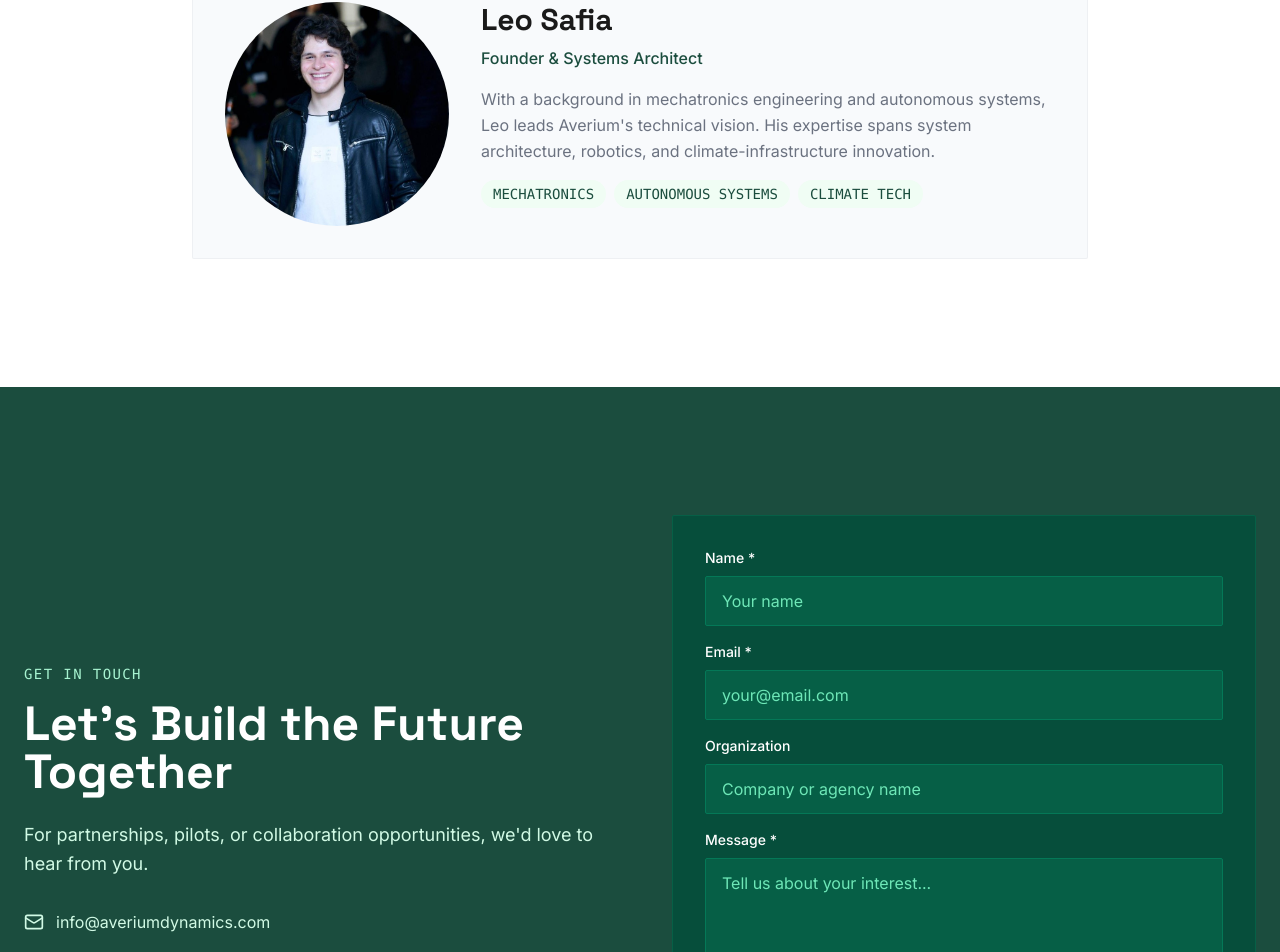
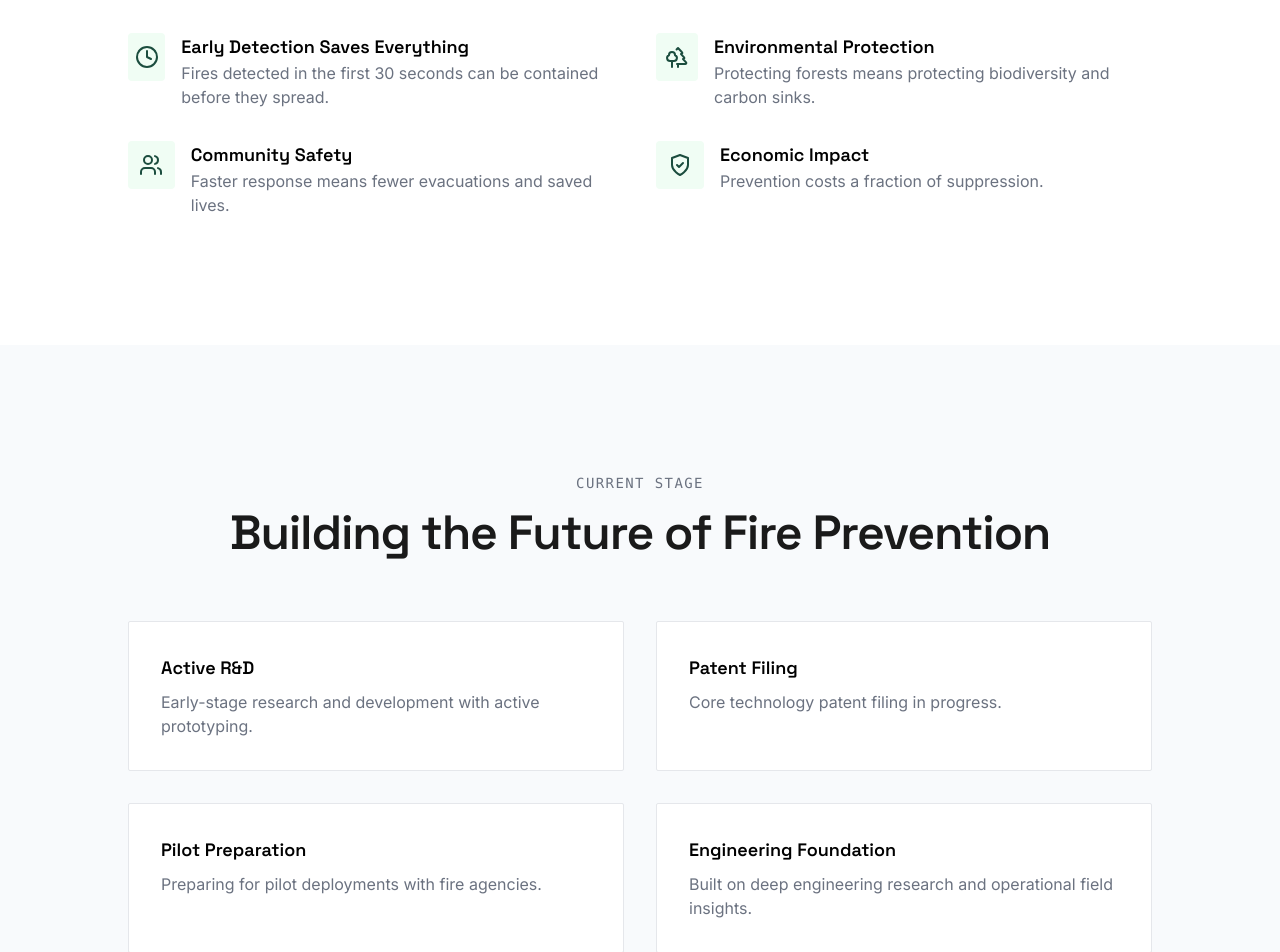
Before and after one commit to Averium-design/averium-dynamics, a React (Create React App) app: page / in a window 1280 px wide. Shown: the part 3252-4204 px from the top of the page. Built offline with nearby package versions, Linux system fonts and the light colour scheme; the HTML template or start-up script is replaced by a standard one.

Commit message:
Update App.js

```diff
--- a/src/App.js
+++ b/src/App.js
@@ -153,6 +153,114 @@ function App() {
           </div>
         </div>
       </section>
+      <section className="py-20 md:py-32 bg-white">
+  <div className="container mx-auto px-6">
+    <div className="text-center mb-16">
+      <p className="text-sm font-mono uppercase tracking-widest text-foreground-muted mb-4">
+        WHY IT MATTERS
+      </p>
+      <h2 className="text-4xl md:text-5xl font-semibold tracking-tight text-foreground">
+        Early Detection Changes Everything
+      </h2>
+    </div>
+
+    <div className="grid md:grid-cols-2 gap-8 max-w-5xl mx-auto">
+
+      <div className="flex gap-4">
+        <div className="w-12 h-12 bg-secondary rounded flex items-center justify-center">
+          <Clock className="w-6 h-6 text-primary" />
+        </div>
+        <div>
+          <h3 className="font-semibold text-lg">Early Detection Saves Everything</h3>
+          <p className="text-foreground-muted">
+            Fires detected in the first 30 seconds can be contained before they spread.
+          </p>
+        </div>
+      </div>
+
+      <div className="flex gap-4">
+        <div className="w-12 h-12 bg-secondary rounded flex items-center justify-center">
+          <Trees className="w-6 h-6 text-primary" />
+        </div>
+        <div>
+          <h3 className="font-semibold text-lg">Environmental Protection</h3>
+          <p className="text-foreground-muted">
+            Protecting forests means protecting biodiversity and carbon sinks.
+          </p>
+        </div>
+      </div>
+
+      <div className="flex gap-4">
+        <div className="w-12 h-12 bg-secondary rounded flex items-center justify-center">
+          <Users className="w-6 h-6 text-primary" />
+        </div>
+        <div>
+          <h3 className="font-semibold text-lg">Community Safety</h3>
+          <p className="text-foreground-muted">
+            Faster response means fewer evacuations and saved lives.
+          </p>
+        </div>
+      </div>
+
+      <div className="flex gap-4">
+        <div className="w-12 h-12 bg-secondary rounded flex items-center justify-center">
+          <ShieldCheck className="w-6 h-6 text-primary" />
+        </div>
+        <div>
+          <h3 className="font-semibold text-lg">Economic Impact</h3>
+          <p className="text-foreground-muted">
+            Prevention costs a fraction of suppression.
+          </p>
+        </div>
+      </div>
+
+    </div>
+  </div>
+</section>
+<section className="py-20 md:py-32 bg-slate-50">
+  <div className="container mx-auto px-6">
+    <div className="text-center mb-16">
+      <p className="text-sm font-mono uppercase tracking-widest text-foreground-muted mb-4">
+        CURRENT STAGE
+      </p>
+      <h2 className="text-4xl md:text-5xl font-semibold tracking-tight text-foreground">
+        Building the Future of Fire Prevention
+      </h2>
+    </div>
+
+    <div className="grid md:grid-cols-2 gap-8 max-w-5xl mx-auto">
+
+      <div className="border border-border p-8 bg-white rounded-sm">
+        <h3 className="font-semibold text-lg mb-2">Active R&D</h3>
+        <p className="text-foreground-muted">
+          Early-stage research and development with active prototyping.
+        </p>
+      </div>
+
+      <div className="border border-border p-8 bg-white rounded-sm">
+        <h3 className="font-semibold text-lg mb-2">Patent Filing</h3>
+        <p className="text-foreground-muted">
+          Core technology patent filing in progress.
+        </p>
+      </div>
+
+      <div className="border border-border p-8 bg-white rounded-sm">
+        <h3 className="font-semibold text-lg mb-2">Pilot Preparation</h3>
+        <p className="text-foreground-muted">
+          Preparing for pilot deployments with fire agencies.
+        </p>
+      </div>
+
+      <div className="border border-border p-8 bg-white rounded-sm">
+        <h3 className="font-semibold text-lg mb-2">Engineering Foundation</h3>
+        <p className="text-foreground-muted">
+          Built on deep engineering research and operational field insights.
+        </p>
+      </div>
+
+    </div>
+  </div>
+</section>
 
       <section id="team" className="py-20 md:py-32 bg-white">
         <div className="container mx-auto px-6">
```
